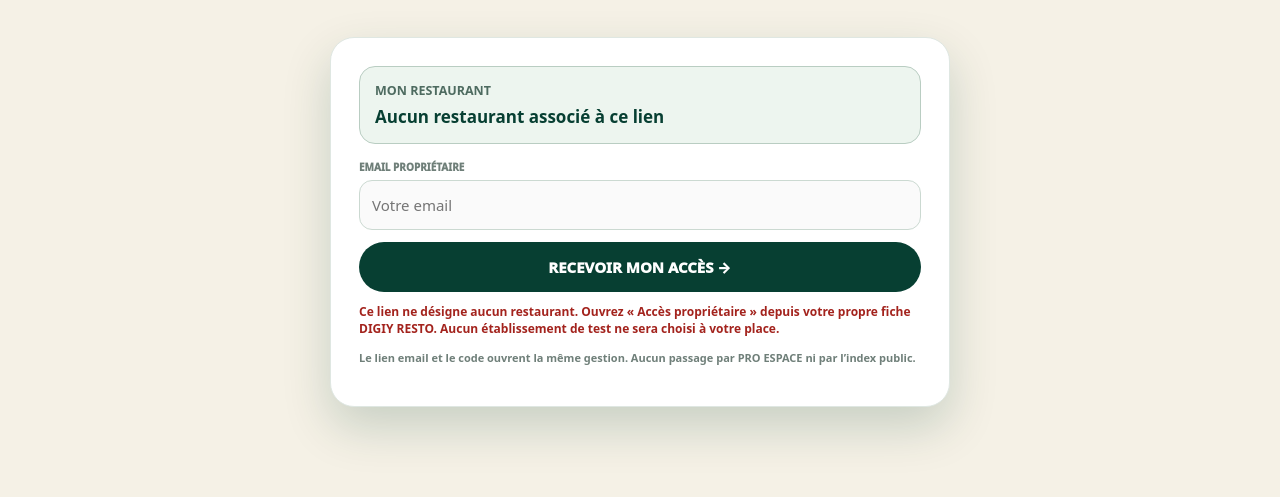
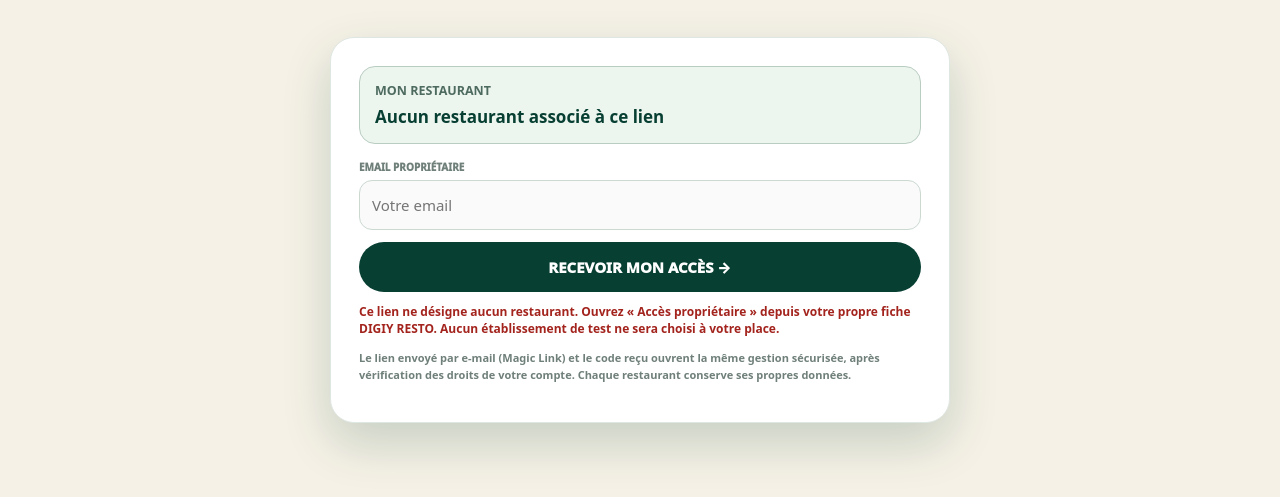
Before and after one commit to BEAUVILLE/digiy-resto, a plain HTML site: page resa-resto/acces-proprietaire.html in a window 1280 px wide. Shown: the part 287-784 px from the top of the page. Drawn offline with nearby package versions, Linux system fonts and the light colour scheme.

Commit message:
copy(resto): explain Magic Link and owner-scoped management in entry

```diff
--- a/resa-resto/acces-proprietaire.html
+++ b/resa-resto/acces-proprietaire.html
@@ -26,7 +26,7 @@
 <button class="btn gold" id="verify" type="button">OUVRIR MA GESTION →</button>
 </div>
 <div class="status" id="status" aria-live="polite"></div>
-<p class="hint">Le lien email et le code ouvrent la même gestion. Aucun passage par PRO ESPACE ni par l’index public.</p>
+<p class="hint">Le lien envoyé par e-mail (Magic Link) et le code reçu ouvrent la même gestion sécurisée, après vérification des droits de votre compte. Chaque restaurant conserve ses propres données.</p>
 </section>
 </div>
 <script>
```
